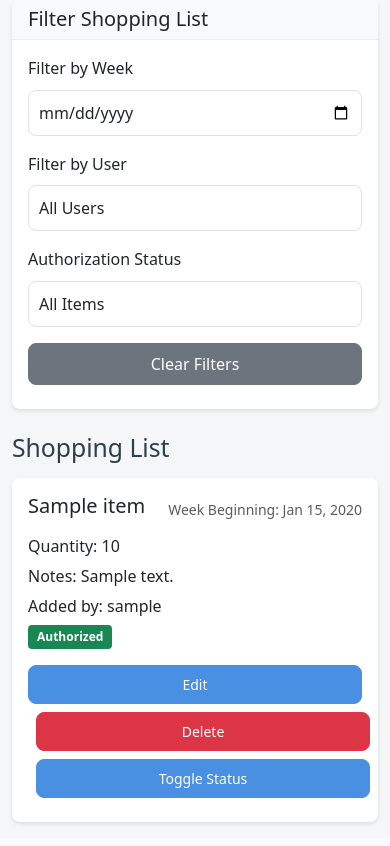
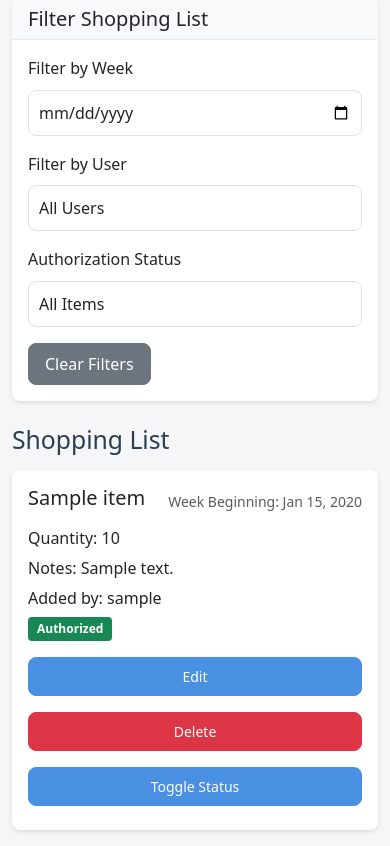
Before and after one commit to rabsingh/Capstone-Project, a Django app: page /shopping/ in a window 390 px wide. Shown: the part 75-921 px from the top of the page. Before the commit the page ends 900 px from the top, so only its background shows below. Run offline with Django 4.2, Linux system fonts and the light colour scheme; a user stored in the database is signed in; tables that the repository leaves empty hold one stand-in row (values such as "Sample post"); some libraries are stand-ins or nearby versions.

Commit message:
button alignment on item_list.html corrected

```diff
--- a/static/css/style.css
+++ b/static/css/style.css
@@ -86,13 +86,41 @@
     box-shadow: var(--box-shadow);
   }
 
-  @media (max-width: 768px) {
-    .card-body {
+  /* Default (desktop) styles */
+.action-buttons {
+  display: flex;
+  gap: 0.5rem;
+  align-items: center;
+}
+
+.action-btn {
+  min-width: 80px;  /* Gives buttons a consistent minimum width */
+}
+
+.d-inline-block {
+  margin-right: 0.5rem;
+}
+
+/* Mobile styles */
+@media (max-width: 768px) {
+  .card-body {
       padding: 1rem;
-    }
+  }
 
-    .btn {
+  .action-buttons {
+      flex-direction: column;
+      align-items: stretch;
+  }
+
+  .action-btn {
       width: 100%;
+      min-width: 100%;
       margin-bottom: 0.5rem;
-    }
   }
+
+  .d-inline-block {
+      display: block !important;
+      width: 100%;
+      margin-right: 0;
+  }
+}
--- a/templates/shopping_list_app/item_list.html
+++ b/templates/shopping_list_app/item_list.html
@@ -62,22 +62,22 @@
                         </div>
                     </div>
 
-                    <div class="mt-3">
+                    <div class="mt-3 action-buttons">
                         {% if user == item.added_by or user.is_superuser %}
-                            <a href="{% url 'edit_item' item.id %}" class="btn btn-primary btn-sm">Edit</a>
+                            <a href="{% url 'edit_item' item.id %}" class="btn btn-primary btn-sm action-btn">Edit</a>
                         {% endif %}
 
                         {% if user == item.added_by or user.is_staff %}
-                            <form method="post" action="{% url 'delete_item' item.id %}" class="d-inline ms-2">
+                            <form method="post" action="{% url 'delete_item' item.id %}" class="d-inline-block">
                                 {% csrf_token %}
-                                <button type="submit" class="btn btn-danger btn-sm">Delete</button>
+                                <button type="submit" class="btn btn-danger btn-sm action-btn">Delete</button>
                             </form>
                         {% endif %}
 
                         {% if user.is_staff %}
-                            <form method="post" action="{% url 'update_status' item.id %}" class="d-inline ms-2">
+                            <form method="post" action="{% url 'update_status' item.id %}" class="d-inline-block">
                                 {% csrf_token %}
-                                <button type="submit" class="btn btn-primary btn-sm">
+                                <button type="submit" class="btn btn-primary btn-sm action-btn">
                                     Toggle Status
                                 </button>
                             </form>
```
